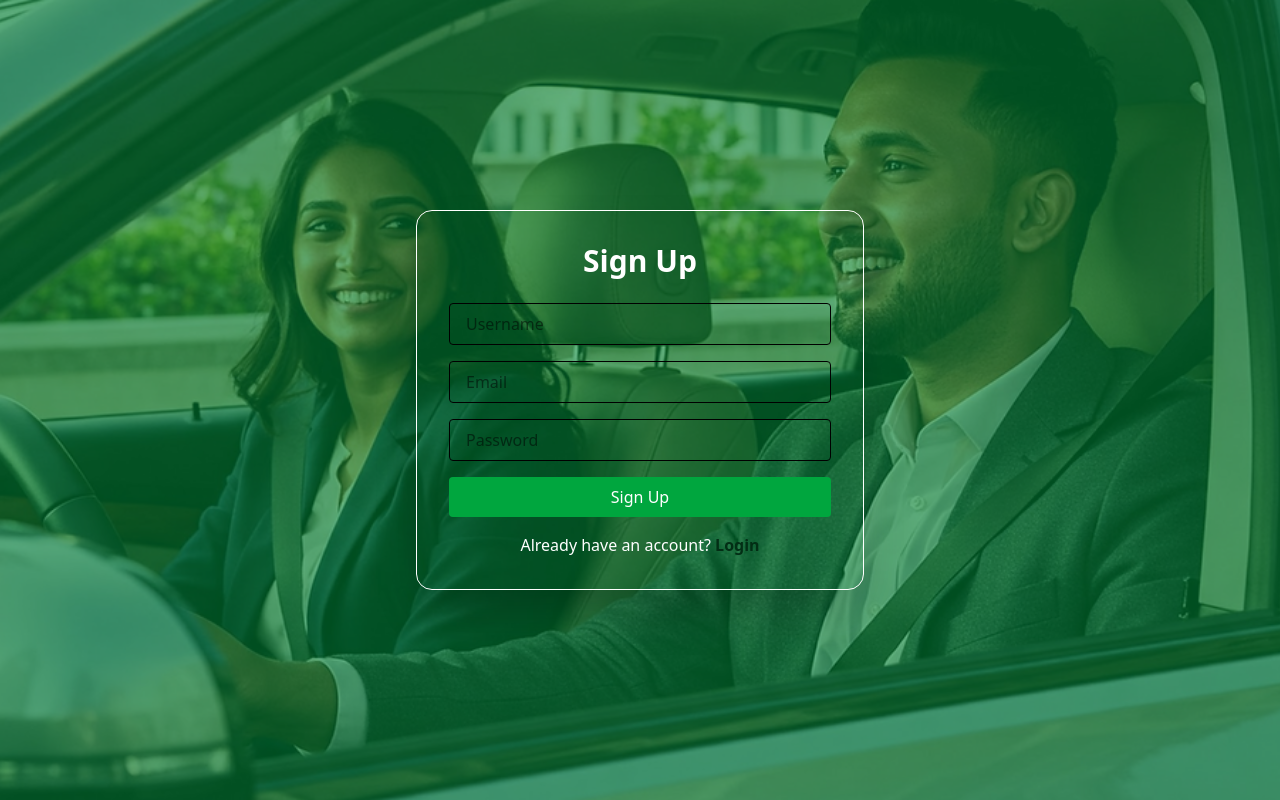
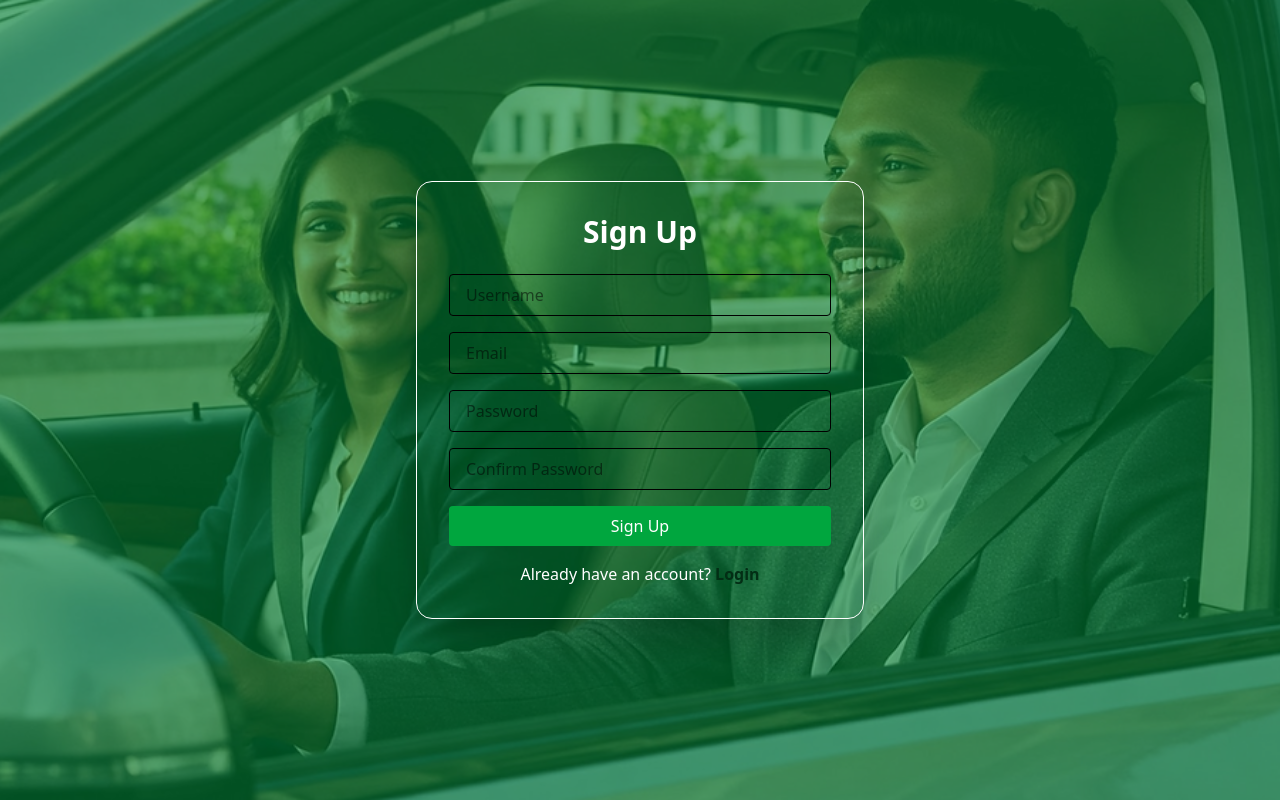
Before and after one commit to Shivambhandary75/miles_amigos, a React (Vite) app in the folder client/: page /auth in a window 1280 px wide. Both pictures are taken after a click on the button "Sign Up". Built offline with nearby package versions, Linux system fonts and the light colour scheme.

Commit message:
feat: added confirm password field

```diff
--- a/client/src/components/Signup.jsx
+++ b/client/src/components/Signup.jsx
@@ -4,6 +4,7 @@
   const [username,setUsername]=useState("");
   const [email, setEmail] = useState("");
   const [password, setPassword] = useState("");
+  const [confirmPassword, setConfirmPassword] = useState("");
 
 
   const handleSignup = (e) => {
@@ -43,6 +44,14 @@
           className="w-full px-4 py-2 border rounded focus:outline-none focus:ring-2 focus:ring-white"
           required
         />
+        <input
+          type="password"
+          placeholder="Confirm Password"
+          value={confirmPassword}
+          onChange={(e) => setConfirmPassword(e.target.value)}
+          className="w-full px-4 py-2 border rounded focus:outline-none focus:ring-2 focus:ring-white"
+          required
+        />
         <button
           type="submit"
           className="bg-green-600 text-white py-2 rounded hover:bg-green-700 transition"
```
